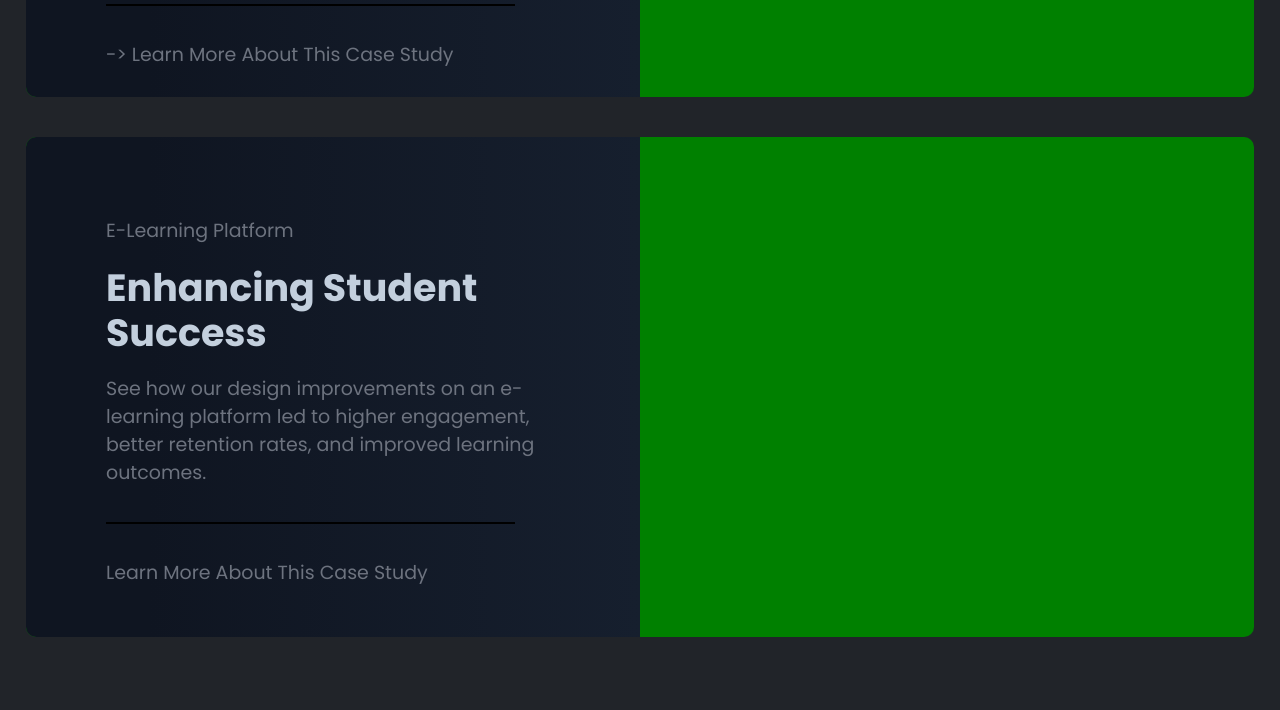
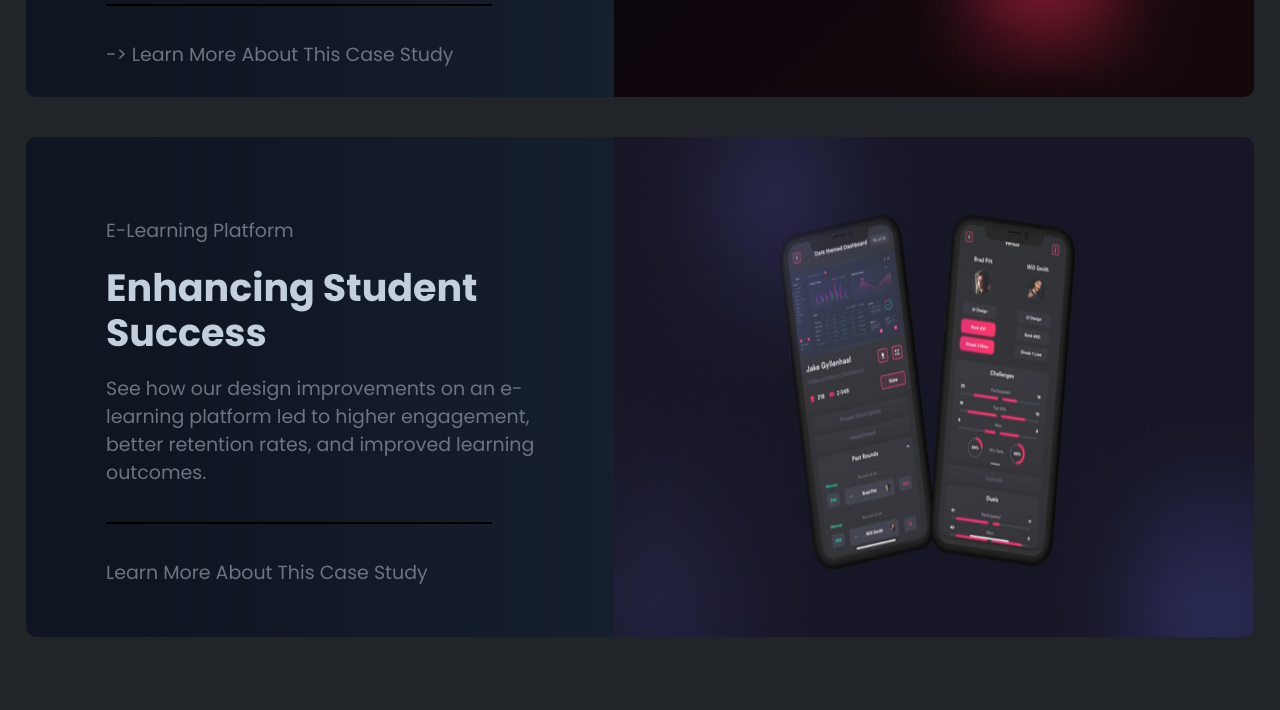
Before and after one commit to Kesavaraj-C/kesavaraj, a plain HTML site: page index.html in a window 1280 px wide. Shown: the part 3338-4048 px from the top of the page. Drawn offline with Linux system fonts and the light colour scheme.

Commit message:
first file

```diff
--- a/assets/css/index.css
+++ b/assets/css/index.css
@@ -287,26 +287,30 @@
 .workcont{
     width:100%;
     height:500px;
-    background-color:green;
     margin:20px 0px;
     border-radius:10px;
-    overflow:hidden;
+    display: flex;
+    align-items: center;
+    justify-content: space-between;
+    object-fit: cover;
 }
-.workcont-right{
+.workcont-left{
     line-height:45px;
     padding:80px;
-    width: 50%;
+    width: 80%;
     height:100%;
     background: rgb(22,31,46);
     background: linear-gradient(270deg, rgba(22,31,46,1) 0%, rgba(15,21,33,1) 80%);
+    border-top-left-radius: 10px;
+    border-bottom-left-radius: 10px;
 }
-.workcont-right p{
+.workcont-left p{
     margin-bottom: 20px;
     color:#6d737f;
     font-size:19px;
     line-height:28px;
 }
-.workcont-right h2{
+.workcont-left h2{
     color:#c3cfdd;
     font-size:38px;
     margin-bottom:20px;
@@ -317,6 +321,17 @@
     height: 2px;
     margin:35px 0px;
     background-color:black;
+}
+.workcont-right{
+    height:100%;
+    width:100%;
+}
+.workcont-right img{
+    height:100%;
+    width:100%;
+    border-top-right-radius: 10px;
+    border-bottom-right-radius: 10px;
+
 }
 .workcont:nth-child(2){
     height:450px;
@@ -420,6 +435,11 @@
     height:100%;
     width:35%;
     background-color:yellow;
+}
+.E-learning-image img{
+    height:100%;
+    width:100%;
+    object-fit: cover;
 }
 .E-learning-content{
     height:100%;
--- a/index.html
+++ b/index.html
@@ -100,18 +100,19 @@
         </div>
         <div class="wrk cont">
           <div class="workcont">
-            <div class="workcont-right">
+            <div class="workcont-left">
               <p>E-Commerce Redesign<p>
               <h2>Boosting Conversions by 40%</h2>
               <p>Lorem ipsum dolor sit. Lorem ipsum dolor sit. Lorem ipsum dolor sit amet consectetur adipisicing elit. Eum, reiciendis. Lorem ipsum dolor sit amet.</p>
               <span class="wrline"></span>
               <p>-> Learn More About This Case Study</p>
             </div>
-
-            <div class="workcont-left"></div>
+            <div class="workcont-right">
+              <img src="./assets/images/portfolio-large-05.jpg">
+            </div>
           </div>
           <div class="workcont boxes2">
-            <div class="workcont-right">
+            <div class="workcont-left">
              <p>SaaS Dashboard</p>
               <h2>Simplifying Complexity</h2>
               <p>Try to how we simplified a complex SaaS dashboard, reducing user frustration and improving overall user productivity.
@@ -119,19 +120,21 @@
               <span class="wrline"></span>
               <p>->  Learn More About This Case Study </p>
             </div>
-            <div class="workcont-left">
-
+            <div class="workcont-right">
+              <img src="./assets/images/portfolio-large-04.jpg" alt="">
             </div>
           </div>
           <div class="workcont boxes3">
-            <div class="workcont-right">
+            <div class="workcont-left">
               <p>E-Learning Platform</p>
               <h2>Enhancing Student Success</h2>
               <p>See how our design improvements on an e-learning platform led to higher engagement, better retention rates, and improved learning outcomes.</p>
               <span class="wrline"></span>
               <p>Learn More About This Case Study</p>
             </div>
-            <div class="workcont-left"></div>
+            <div class="workcont-right">
+              <img src="./assets/images/portfolio-large-01.jpg" alt="">
+            </div>
           </div>
         </div>
       </div>
@@ -217,7 +220,9 @@
     </div>
     <div class="E-learning">
       <div class="E-learning-box">
-        <div class="E-learning-image"></div>
+        <div class="E-learning-image">
+          <img src="./assets/images/sr-cta-1.png" alt="image">
+        </div>
         <div class="E-learning-content">
           <p>E-Learning Platform</p>
           <h1>Enhancing Student Success</h1>
```
Also changed, not shown: assets/images/portfolio-large-01.jpg (added), assets/images/portfolio-large-04.jpg (added), assets/images/portfolio-large-05.jpg (added), assets/images/sr-cta-1.png (added).
